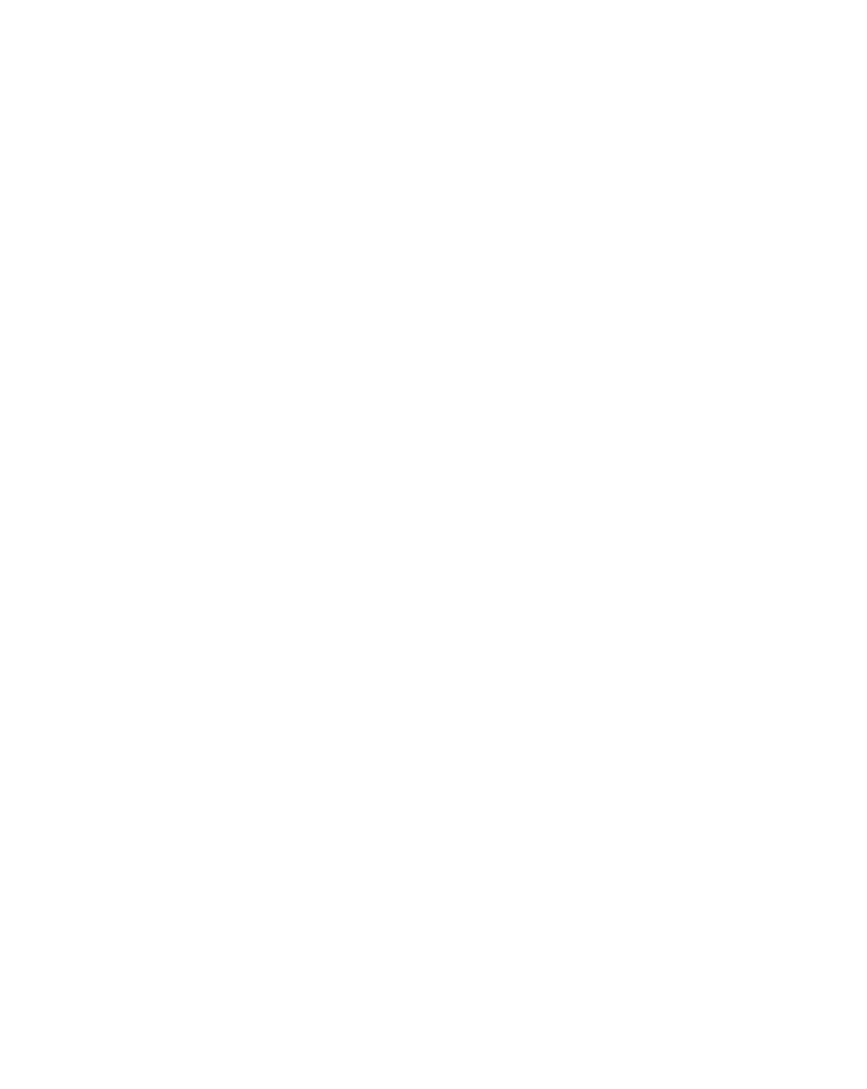
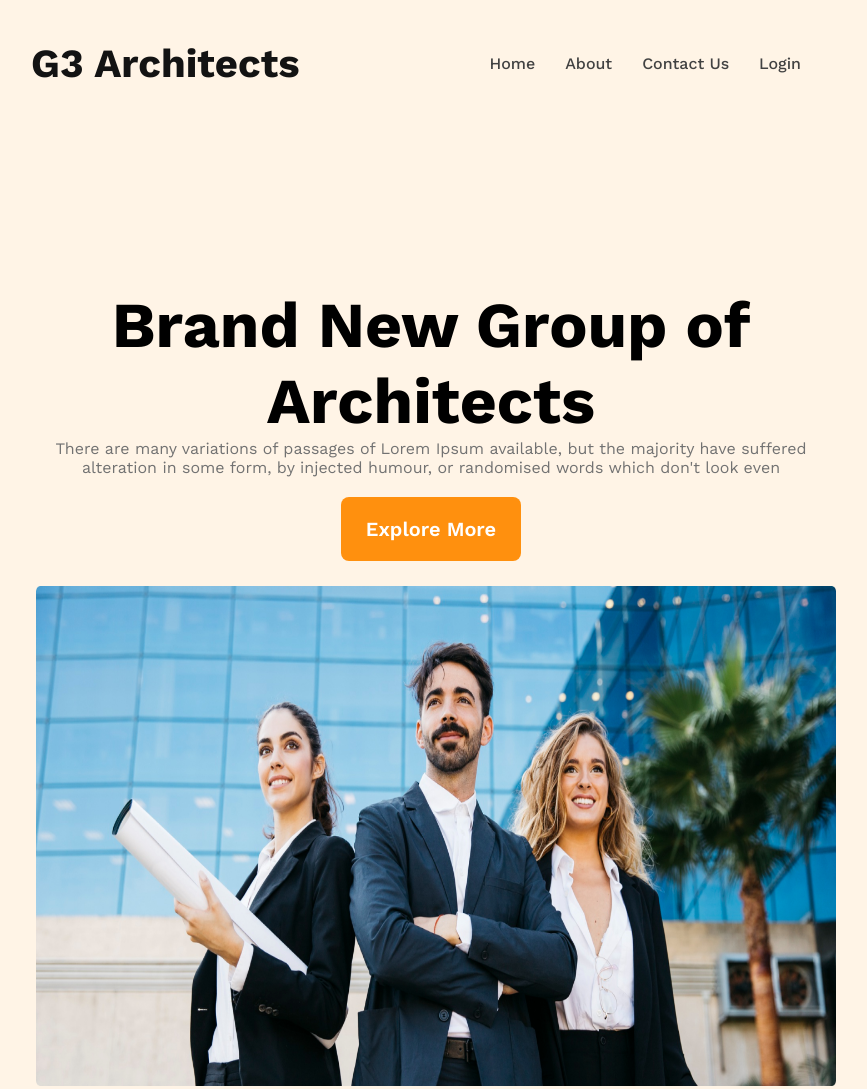
Before and after one commit to rayhanbeg/g3-architects, a plain HTML site: page index.html in a window 1280 px wide. Shown: the whole page, without its empty margins (209-1076 px from the left). Before the commit the page ends 800 px from the top, so only its background shows below. Drawn offline with nearby package versions, Linux system fonts and the light colour scheme.

Commit message:
added banner container

```diff
--- a/index.html
+++ b/index.html
@@ -8,9 +8,27 @@
 </head>
 <body>
     <header>
-       <section >
+         <nav>
+            <h3 class="nav-title">G3 Architects</h3>
+            <ul>
+            <li><a href="">Home</a></li>
+            <li><a href="">About</a></li>
+            <li><a href="">Contact Us</a></li>
+            <li><a href="">Login</a></li>
+            </ul>
 
-       </section>
+         </nav>
+         <div class="banner">
+               <div class="banner-contain">
+                    <h1 class="banner-title">Brand New Group of Architects </h1>
+              <p class="gray-light-description">There are many variations of passages of Lorem Ipsum available, but the majority have suffered alteration in some form, by injected humour, or randomised words which don't look even</p>
+              <button class="btn-primary">Explore More</button>
+               </div>
+
+         </div>
+         <div class="banner-img">
+          <img src="banner.png" alt="">
+         </div>
     </header>
     <main>
 
--- a/style.css
+++ b/style.css
@@ -0,0 +1,89 @@
+
+  @import url('https://fonts.googleapis.com/css2?family=Inter:wght@700&family=Merriweather:wght@900&family=Open+Sans:ital,wght@0,600;0,800;1,400;1,800&family=Work+Sans:wght@400;500;600;700;800&display=swap');
+
+
+*{
+    font-family: 'Inter', sans-serif;
+font-family: 'Merriweather', serif;
+font-family: 'Open Sans', sans-serif;
+font-family: 'Work Sans', sans-serif;
+}
+*{
+    padding: 0;
+    margin: 0;
+}
+/* body{
+    max-width: 1100px;
+    border: 2px solid red;
+    margin: 0 auto;
+} */
+
+.btn-primary{
+    border-radius: 8px;
+background: #FF900E;
+color: #FFF;
+font-size: 20px;
+font-weight: 600;
+width: 180px;
+height: 64px;
+margin: 20px 25px;
+border: none;
+}
+header{
+    background: rgba(255, 144, 14, 0.10);
+    padding: 40px 240px;
+
+}
+.banner-img{
+    height: 500px;
+    width: 100%;
+    margin: 5px;
+}
+.banner-img img{
+    height: 100%;
+    width: 100%;
+
+}
+nav{
+    display: flex;
+    justify-content: space-between;
+    align-items: center;
+
+}
+.nav-title{
+    font-size: 40px;
+    color: #131313;
+    font-weight: 700;
+}
+nav > ul{
+    display:flex ;
+
+}
+nav li{
+    list-style: none;
+    margin-right: 30px;
+    font-weight: 500;
+    font-size: 1rem;
+}
+nav li a{
+    text-decoration: none;
+    color:  #424242;
+}
+/* banner style----- */
+.banner-contain{
+    max-width: 800px;
+    text-align: center;
+    margin-left: auto;
+    margin-right: auto;
+    margin-top: 200px;
+
+
+
+}
+
+.banner-title{
+    font-size: 64px;
+}
+.gray-light-description{
+    color: #727272;
+}
```
Also changed, not shown: architect.png (added), banner.png (added), team1.png (added), team2.png (added), team3.png (added), team4.png (added).
